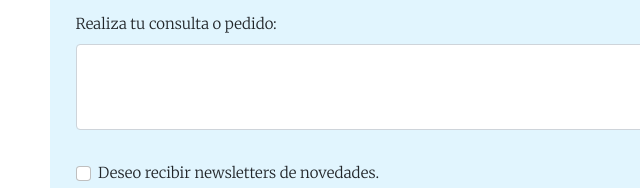
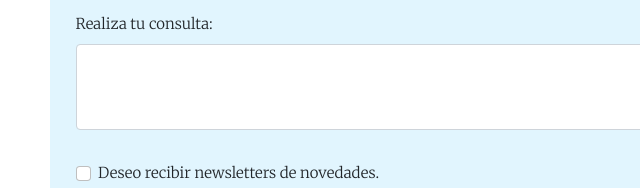
Before and after one commit to danielbare12/proyecto_libreria, a website: page secciones/contacto.html in a window 1280 px wide. Shown: the part 406-594 px from the top of the page, 0-640 px from the left. Drawn offline with nearby package versions, Linux system fonts and the light colour scheme.

Commit message:
Ultimando detalles

```diff
--- a/secciones/contacto.html
+++ b/secciones/contacto.html
@@ -74,7 +74,7 @@
                 </select>
             </div>
             <div class="mb-3">
-                <label for="exampleFormControlTextarea1" class="form-label">Realiza tu consulta o pedido:</label>
+                <label for="exampleFormControlTextarea1" class="form-label">Realiza tu consulta:</label>
                 <textarea class="form-control" id="exampleFormControlTextarea1" rows="3"></textarea>
             </div>
             <div class="col-12">
```
Also changed, not shown: scss/style.scss (+9 -0 lines), css/style.css.
